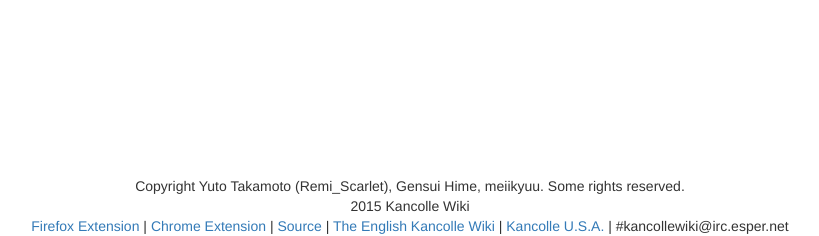
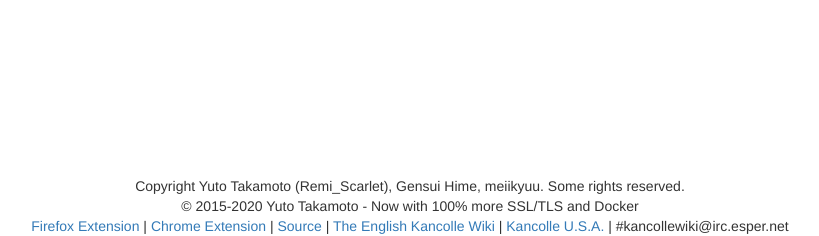
Before and after one commit to remiscarlet/amat.su, a Django app: template src/amatsu/templates/index.html in a window 1280 px wide. Shown: the part 564-800 px from the top of the page, without its empty margins (230-1049 px from the left). Run offline with Django 3.2, Linux system fonts and the light colour scheme; the template is opened without the code that fills it, so the values that code supplies are empty; some libraries are stand-ins or nearby versions.

Commit message:
Update copyright. Change footer.

```diff
--- a/src/amatsu/templates/index.html
+++ b/src/amatsu/templates/index.html
@@ -53,7 +53,7 @@
   <div id="footer">
     Copyright Yuto Takamoto (Remi_Scarlet), Gensui Hime, meiikyuu. Some rights reserved.
       <br />
-      2015 Kancolle Wiki
+    © 2015-2020 Yuto Takamoto - Now with 100% more SSL/TLS and Docker
     <br />
 
     <a href="https://addons.mozilla.org/en-US/firefox/addon/amat-su-kaze/">Firefox Extension</a> | <a href="https://chrome.google.com/webstore/detail/amatsukaze/odbkecihabhaefkjmemojlpkjmgpcgdl">Chrome Extension</a> | <a href="https://github.com/remiscarlet/amat.su">Source</a> | <a href="http://en.kancollewiki.net">The English Kancolle Wiki</a> |
```
